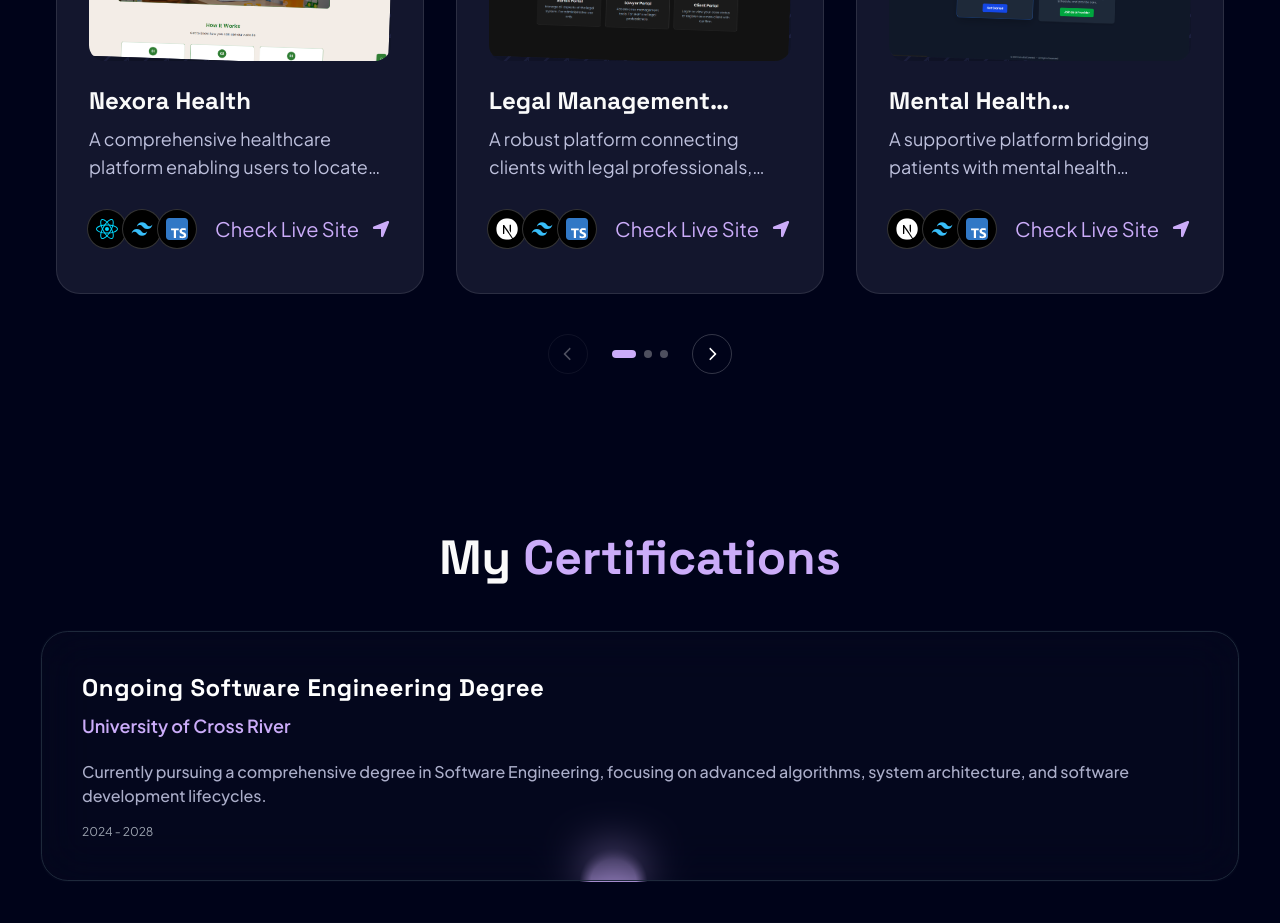
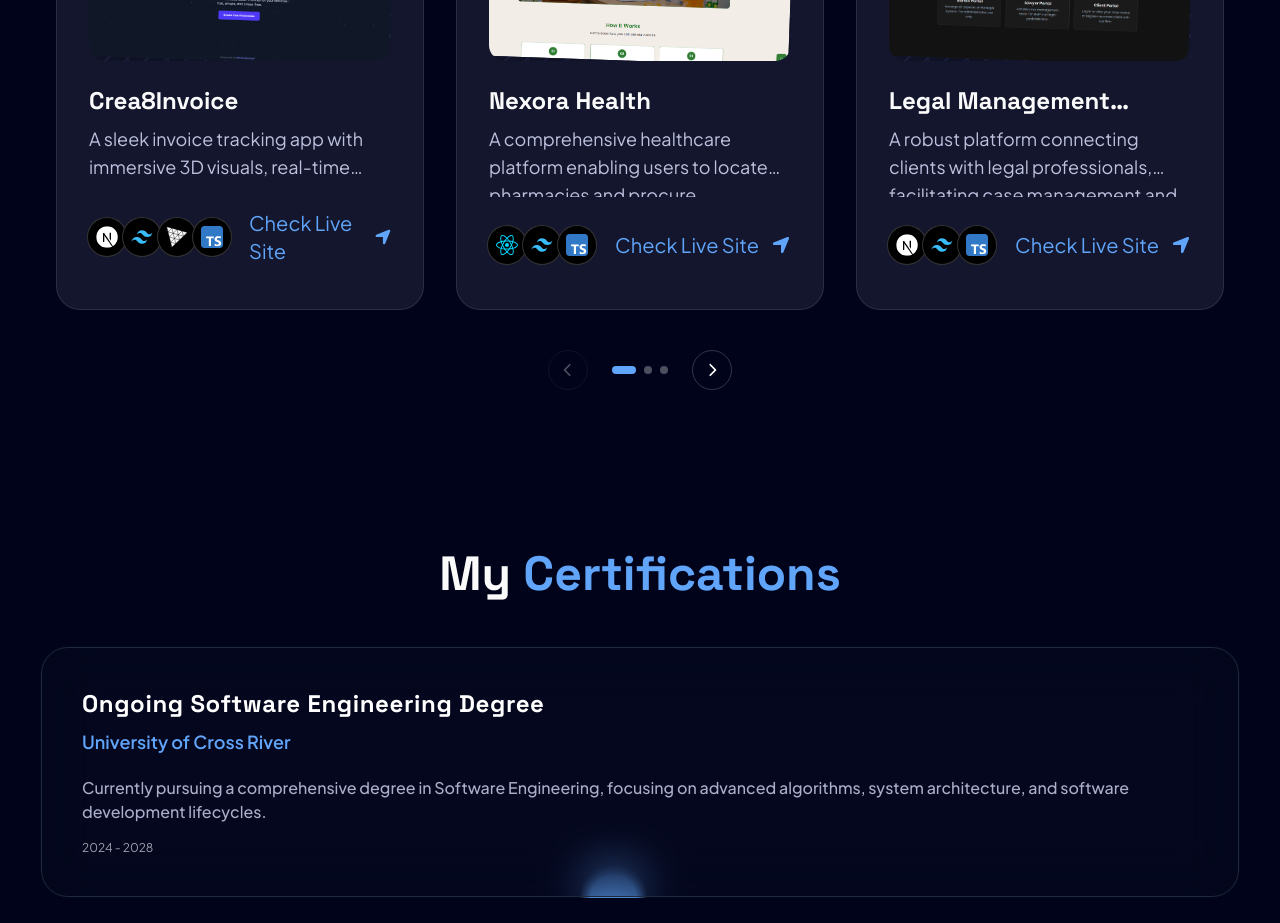
Before and after one commit to thatdevelopergirlcobham/thatdevelopergirl, a Next.js app: page / in a window 1280 px wide. Shown: the part 1520-2443 px from the top of the page. Built offline with nearby package versions, Linux system fonts and the light colour scheme.

Commit message:
Refactor code structure for improved readability and maintainability

```diff
--- a/components/Approach.tsx
+++ b/components/Approach.tsx
@@ -148,7 +148,7 @@ const AceternityIcon = ({ order }: { order: string }) => {
       <button className="relative inline-flex overflow-hidden rounded-full p-[1px] ">
         <span
           className="absolute inset-[-1000%] animate-[spin_2s_linear_infinite]
-         bg-[conic-gradient(from_90deg_at_50%_50%,#E2CBFF_0%,#393BB2_50%,#E2CBFF_100%)]"
+         bg-[conic-gradient(from_90deg_at_50%_50%,#BFDBFE_0%,#1D4ED8_50%,#BFDBFE_100%)]"
         />
         <span
           className="inline-flex h-full w-full cursor-pointer items-center
--- a/components/Hero.tsx
+++ b/components/Hero.tsx
@@ -18,7 +18,7 @@ const Hero = () => {
         />
         <Spotlight
           className="h-[80vh] w-[50vw] top-10 left-full"
-          fill="purple"
+          fill="blue"
         />
         <Spotlight className="left-80 top-28 h-[80vh] w-[50vw]" fill="blue" />
       </div>
--- a/components/MagicButton.tsx
+++ b/components/MagicButton.tsx
@@ -26,7 +26,7 @@ const MagicButton = ({
       className="relative inline-flex h-12 w-full md:w-60 md:mt-10 overflow-hidden rounded-lg p-[1px] focus:outline-none"
       onClick={handleClick}
     >
-      <span className="absolute inset-[-1000%] animate-[spin_2s_linear_infinite] bg-[conic-gradient(from_90deg_at_50%_50%,#E2CBFF_0%,#393BB2_50%,#E2CBFF_100%)]" />
+      <span className="absolute inset-[-1000%] animate-[spin_2s_linear_infinite] bg-[conic-gradient(from_90deg_at_50%_50%,#BFDBFE_0%,#1D4ED8_50%,#BFDBFE_100%)]" />
 
       {/* remove px-3 py-1, add px-5 gap-2 */}
       <span
--- a/components/RecentProjects.tsx
+++ b/components/RecentProjects.tsx
@@ -102,7 +102,7 @@ const RecentProjects = () => {
                 className="flex lg:text-xl md:text-xs text-sm text-purple items-center hover:text-white transition-colors"
               >
                 Check Live Site
-                <FaLocationArrow className="ms-3" color="#CBACF9" />
+                <FaLocationArrow className="ms-3" color="#60A5FA" />
               </a>
             </div>
           </div>
--- a/components/ui/MovingBorders.tsx
+++ b/components/ui/MovingBorders.tsx
@@ -48,7 +48,7 @@ export function Button({
         <MovingBorder duration={duration} rx="30%" ry="30%">
           <div
             className={cn(
-              "h-20 w-20 opacity-[0.8] bg-[radial-gradient(#CBACF9_40%,transparent_60%)]",
+              "h-20 w-20 opacity-[0.8] bg-[radial-gradient(#60A5FA_40%,transparent_60%)]",
               borderClassName
             )}
           />
--- a/components/ui/ProjectScroll.tsx
+++ b/components/ui/ProjectScroll.tsx
@@ -159,7 +159,7 @@ export const ProjectScroll = ({
                   className="flex lg:text-xl md:text-xs text-sm text-purple items-center cursor-pointer hover:text-white transition-colors"
                 >
                   Check Live Site
-                  <FaLocationArrow className="ms-3" color="#CBACF9" />
+                  <FaLocationArrow className="ms-3" color="#60A5FA" />
                 </a>
               </div>
             </div>
--- a/data/index.ts
+++ b/data/index.ts
@@ -42,6 +42,14 @@ export const gridItems = [
 ];
 
 export const projects = [
+  {
+    id: 0,
+    title: "Crea8Invoice",
+    des: "A sleek invoice tracking app with immersive 3D visuals, real-time state management, and a polished UI — built with Next.js, Tailwind, Zustand, and Three.js.",
+    img: "/crea8invoice.png",
+    iconLists: ["/next.svg", "/tail.svg", "/three.svg", "/ts.svg"],
+    link: "https://crea8invoice.vercel.app/",
+  },
   {
     id: 1,
     title: "Nexora Health",
--- a/tailwind.config.ts
+++ b/tailwind.config.ts
@@ -45,7 +45,7 @@ const config = {
         blue: {
           "100": "#E4ECFF",
         },
-        purple: "#CBACF9",
+        purple: "#60A5FA",
         border: "hsl(var(--border))",
         input: "hsl(var(--input))",
         ring: "hsl(var(--ring))",
```
Also changed, not shown: public/crea8invoice.png (added).
